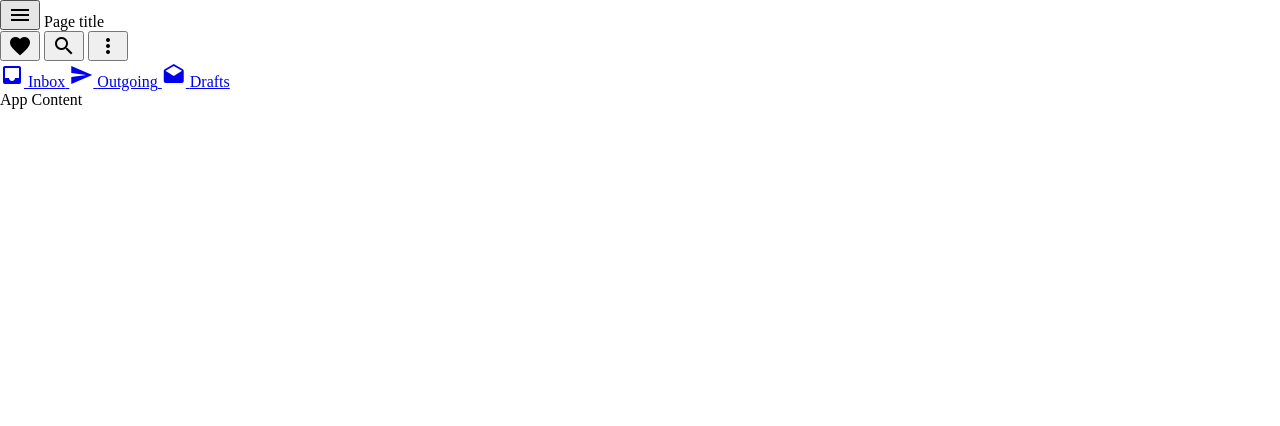
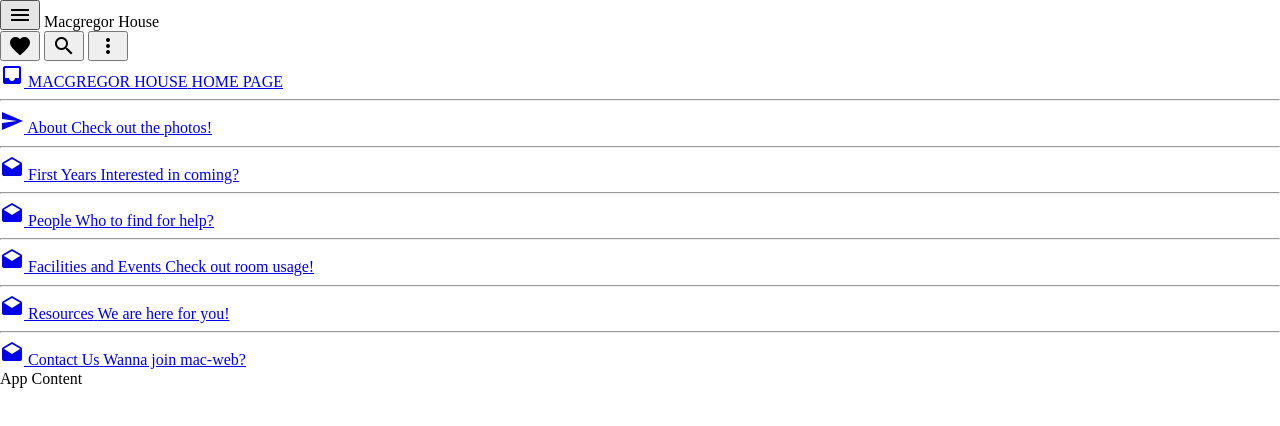
Before and after one commit to OrionLi545/macgregor-website-new, a website built with webpack: page index.html in a window 1280 px wide. Built offline with nearby package versions, Linux system fonts and the light colour scheme; files whose address does not match are found by name; what @material/drawer, @material/ripple, @material/top-app-bar would draw is missing.

Commit message:
enriched drawer list content

```diff
--- a/index.html
+++ b/index.html
@@ -19,7 +19,7 @@
             <section class="mdc-top-app-bar__section mdc-top-app-bar__section--align-start">
                 <button class="material-icons mdc-top-app-bar__navigation-icon mdc-icon-button"
                     aria-label="Open navigation menu">menu</button>
-                <span class="mdc-top-app-bar__title">Page title</span>
+                <span class="mdc-top-app-bar__title">Macgregor House</span>
             </section>
             <section class="mdc-top-app-bar__section mdc-top-app-bar__section--align-end" role="toolbar">
                 <button class="material-icons mdc-top-app-bar__action-item mdc-icon-button"
@@ -33,22 +33,70 @@
     </header>
     <aside class="mdc-drawer mdc-drawer--dismissible mdc-top-app-bar--fixed-adjust">
         <div class="mdc-drawer__content">
-            <div class="mdc-list">
+            <div class="mdc-list--icon-list">
                 <a class="mdc-list-item mdc-list-item--activated" href="#" aria-current="page">
                     <span class="mdc-list-item__ripple"></span>
                     <i class="material-icons mdc-list-item__graphic" aria-hidden="true">inbox</i>
-                    <span class="mdc-list-item__text">Inbox</span>
+                    <span class="mdc-list-item__text">
+                        <span class="mdc-list-item__primary-text">MACGREGOR HOUSE</span>
+                        <span class="mdc-list-item__secondary-text">HOME PAGE</span>
+                    </span>
                 </a>
+                <hr class="mdc-list-divider">
                 <a class="mdc-list-item" href="#">
                     <span class="mdc-list-item__ripple"></span>
                     <i class="material-icons mdc-list-item__graphic" aria-hidden="true">send</i>
-                    <span class="mdc-list-item__text">Outgoing</span>
+                    <span class="mdc-list-item__text">
+                        <span class="mdc-list-item__primary-text">About</span>
+                        <span class="mdc-list-item__secondary-text">Check out the photos!</span>
+                    </span>
                 </a>
+                <hr class="mdc-list-divider">
                 <a class="mdc-list-item" href="#">
                     <span class="mdc-list-item__ripple"></span>
                     <i class="material-icons mdc-list-item__graphic" aria-hidden="true">drafts</i>
-                    <span class="mdc-list-item__text">Drafts</span>
+                    <span class="mdc-list-item__text">
+                        <span class="mdc-list-item__primary-text">First Years</span>
+                        <span class="mdc-list-item__secondary-text">Interested in coming?</span>
+                    </span>
                 </a>
+                <hr class="mdc-list-divider">
+                <a class="mdc-list-item" href="#">
+                    <span class="mdc-list-item__ripple"></span>
+                    <i class="material-icons mdc-list-item__graphic" aria-hidden="true">drafts</i>
+                    <span class="mdc-list-item__text">
+                        <span class="mdc-list-item__primary-text">People</span>
+                        <span class="mdc-list-item__secondary-text">Who to find for help?</span>
+                    </span>
+                </a>
+                <hr class="mdc-list-divider">
+                <a class="mdc-list-item" href="#">
+                    <span class="mdc-list-item__ripple"></span>
+                    <i class="material-icons mdc-list-item__graphic" aria-hidden="true">drafts</i>
+                    <span class="mdc-list-item__text">
+                        <span class="mdc-list-item__primary-text">Facilities and Events</span>
+                        <span class="mdc-list-item__secondary-text">Check out room usage!</span>
+                    </span>
+                </a>
+                <hr class="mdc-list-divider">
+                <a class="mdc-list-item" href="#">
+                    <span class="mdc-list-item__ripple"></span>
+                    <i class="material-icons mdc-list-item__graphic" aria-hidden="true">drafts</i>
+                    <span class="mdc-list-item__text">
+                        <span class="mdc-list-item__primary-text">Resources</span>
+                        <span class="mdc-list-item__secondary-text">We are here for you!</span>
+                    </span>
+                </a>
+                <hr class="mdc-list-divider">
+                <a class="mdc-list-item" href="#">
+                    <span class="mdc-list-item__ripple"></span>
+                    <i class="material-icons mdc-list-item__graphic" aria-hidden="true">drafts</i>
+                    <span class="mdc-list-item__text">
+                        <span class="mdc-list-item__primary-text">Contact Us</span>
+                        <span class="mdc-list-item__secondary-text">Wanna join mac-web?</span>
+                    </span>
+                </a>
+
             </div>
         </div>
     </aside>
--- a/main.scss
+++ b/main.scss
@@ -38,3 +38,8 @@
 .mdc-top-app-bar {
   z-index: 7;
 }
+
+.material-icons{
+    vertical-align: middle !important;
+    padding-bottom: 3px;
+}
```
